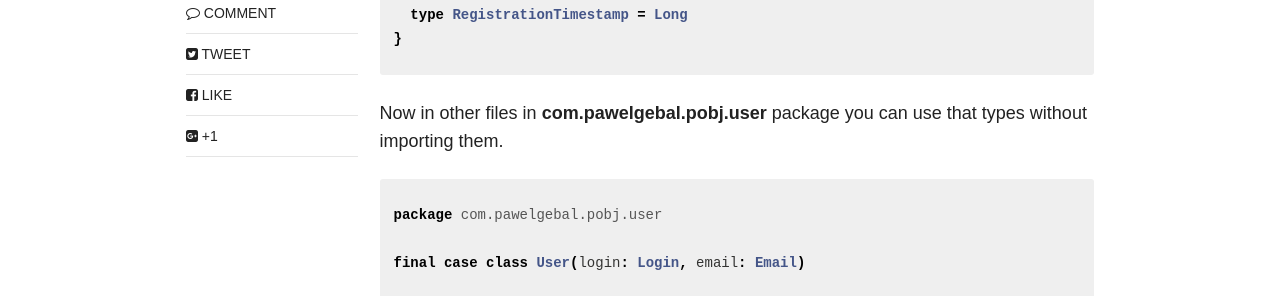
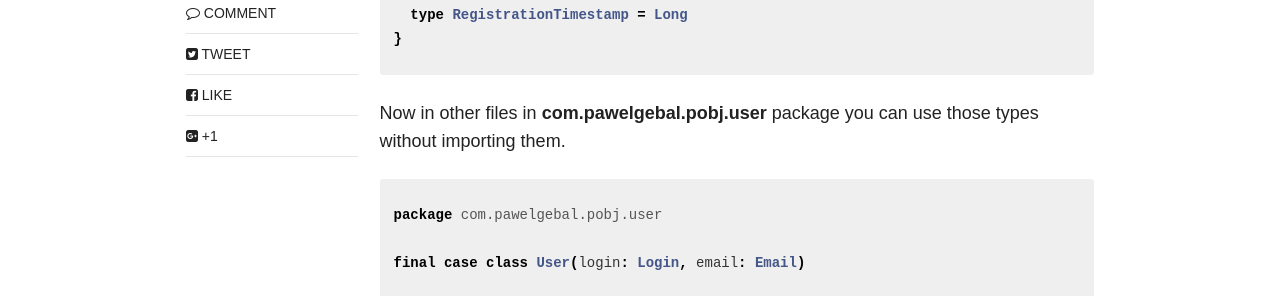
Before and after one commit to pgebal/pgebal.github.io, a Jekyll site: the page built from _posts/articles/2016-12-25-package-object.markdown, in a window 1280 px wide. Shown: the part 701-997 px from the top of the page. Built offline with Jekyll 4.4.1, drawn with Linux system fonts in a browser that asks for light colours; nearby versions of some CDN libraries; comment, search, counter and statistics services are not loaded.

Commit message:
Fix typos and enable comments and sharing to eta expansion article

```diff
--- a/_posts/articles/2016-11-20-method-function-eta.markdown
+++ b/_posts/articles/2016-11-20-method-function-eta.markdown
@@ -5,6 +5,8 @@ date:   2016-11-20 20:11:00 +0100
 categories: articles
 tags: [scala, functional programming, eta expansion]
 excerpt: How Scala uses eta-expansion to make your life easier.
+comments: true
+share: true
 ---
 A method:
 {% highlight scala %}
--- a/_posts/articles/2016-12-25-package-object.markdown
+++ b/_posts/articles/2016-12-25-package-object.markdown
@@ -22,7 +22,7 @@ object `package` {
 }
 {% endhighlight %}
 
-Now in other files in **com.pawelgebal.pobj.user** package you can use that types without importing them.
+Now in other files in **com.pawelgebal.pobj.user** package you can use those types without importing them.
 {: .text-justify}
 {% highlight scala %}
 package com.pawelgebal.pobj.user
```
